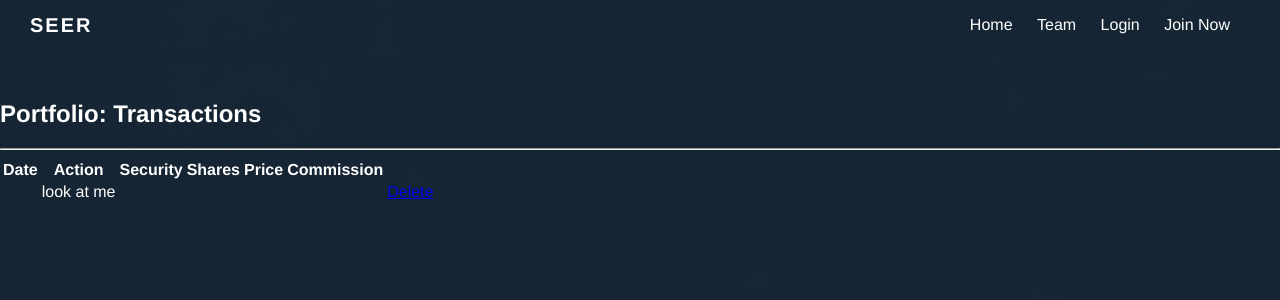
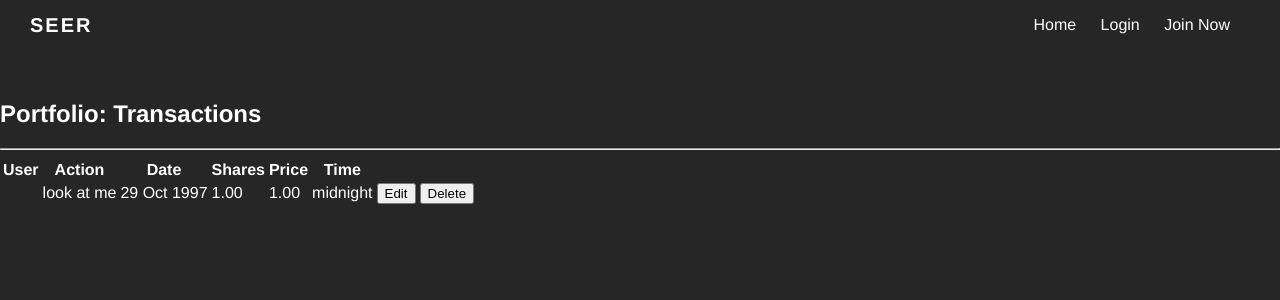
Before and after one commit to roshanjrajan/Seer, a Django app: page /portfolio/txn/ in a window 1280 px wide. Shown: the top 300 px of the page. Run offline with Django 3.2, Linux system fonts and the light colour scheme; data comes from the database, SQL or seed files in the repository; some libraries are stand-ins or nearby versions.

Commit message:
transaction table setup

```diff
--- a/src/django/Account/static/account/style.css
+++ b/src/django/Account/static/account/style.css
@@ -7,13 +7,33 @@ html, body {
 body {
       font-family: "Helvetica Neue",sans-serif;
       font-weight: lighter;
-      background: url("images/background.png");
+      background: #262626;
       color: white;
 }
 
 header {
       width: 100%;
       height: 10vh;
+}
+
+.anime {
+      font-size: 36px;
+      white-space:  nowrap;
+      width: 100%
+      animation: typing 4s steps(60, end);
+      overflow: hidden;
+}
+
+.anime:nth-child(2) {
+      animation: typingtwo 4s steps(60, end);
+}
+
+.cursor {
+      animation: blink .6s infinite;
+}
+
+.container {
+      margin: 25px 50px;
 }
 
 .content {
@@ -123,3 +143,25 @@ nav ul li a:hover {
       }
 
 }
+
+@keyframes blink {
+      to {
+            opacity: 0;
+      }
+}
+@keyframes typing {
+      from {
+            width: 0;
+      }
+}
+@keyframes typingtwo {
+      0% {
+            width: 0;
+      }
+      50% {
+            width: 0;
+      }
+      100% {
+            width: 100%;
+      }
+}
--- a/src/django/Account/templates/account/includes/nav.html
+++ b/src/django/Account/templates/account/includes/nav.html
@@ -20,7 +20,6 @@
           {% else %}
             <ul>
               <li><a href="{% url 'account:home' %}">Home</a></li>
-              <li><a href="{% url 'account:team' %}">Team</a></li>
               <li><a href="/account/login/">Login</a></li>
               <li><a href="{% url 'account:register' %}">Join Now</a></li>
             </ul>
--- a/src/django/Account/templates/account/login.html
+++ b/src/django/Account/templates/account/login.html
@@ -3,9 +3,8 @@
 {% block title %}Login{% endblock %}
 
 {% block content %}
-<div class="containter">
-	<h2>Login</h2>
-
+<h2>Login</h2>
+<div class="container">
 	<form method="post">
 	    {% csrf_token %}
 	    {{ form.as_p }}
--- a/src/django/Account/templates/account/register.html
+++ b/src/django/Account/templates/account/register.html
@@ -2,10 +2,12 @@
 
 {% block content %}
 <h2>Register</h2>
+<div class="container">
 	<form method="POST" action="">
 		{% csrf_token %}
 		{{ form.as_p }}
 
 		<input type="submit" value="Submit">
 	</form>
+<div>
 {% endblock %}
--- a/src/django/Account/templates/default.html
+++ b/src/django/Account/templates/default.html
@@ -12,7 +12,7 @@
 
 		<!-- Load static files from django templates-->
 		<!-- <link rel="stylesheet" href="https://maxcdn.bootstrapcdn.com/bootstrap/4.0.0/css/bootstrap.min.css" integrity="sha384-Gn5384xqQ1aoWXA+058RXPxPg6fy4IWvTNh0E263XmFcJlSAwiGgFAW/dAiS6JXm" crossorigin="anonymous"> -->
-
+      	<link src="https://cdnjs.cloudflare.com/ajax/libs/normalize/4.2.0/normalize.min.css">
 
 		{% block head %}
 		{% endblock %}
@@ -24,7 +24,7 @@
 			{% block content %}
 			{% endblock %}
 			<!-- <script src="https://code.jquery.com/jquery-3.2.1.slim.min.js" integrity="sha384-KJ3o2DKtIkvYIK3UENzmM7KCkRr/rE9/Qpg6aAZGJwFDMVNA/GpGFF93hXpG5KkN" crossorigin="anonymous"></script>
-			<script src="https://cdnjs.cloudflare.com/ajax/libs/popper.js/1.12.9/umd/popper.min.js" integrity="sha384-ApNbgh9B+Y1QKtv3Rn7W3mgPxhU9K/ScQsAP7hUibX39j7fakFPskvXusvfa0b4Q" crossorigin="anonymous"></script>
+
 			<script src="https://maxcdn.bootstrapcdn.com/bootstrap/4.0.0/js/bootstrap.min.js" integrity="sha384-JZR6Spejh4U02d8jOt6vLEHfe/JQGiRRSQQxSfFWpi1MquVdAyjUar5+76PVCmYl" crossorigin="anonymous"></script> -->
 		</div>
 	</body>
--- a/src/django/portfolio/models.py
+++ b/src/django/portfolio/models.py
@@ -3,28 +3,15 @@ from __future__ import unicode_literals
 from decimal import Decimal
 from django.utils import timezone
 from django.db import models
+from django.contrib.auth.models import User
 
 class Transaction(models.Model):
-    # account = models.ForeignKey(User?????)
-    action = models.CharField(max_length=1, blank=False,default='b')
-    currency = models.CharField(max_length=20, blank=False, default='GARBAGE')
-    amount = models.DecimalField(decimal_places=2, max_digits=10, null=False, default=-1)
-    value = models.DecimalField(decimal_places=2, max_digits=10, null=False, default=-1)
-    time = models.IntegerField(blank=False, default=-1)
+    account = models.ForeignKey(User, related_name='members', null=True)
+    action = models.CharField(max_length=10)
+    date = models.DateField('Date')
+    number_of_stocks = models.DecimalField(decimal_places=2, max_digits=10, null=True)
+    price = models.DecimalField(decimal_places=2, max_digits=10, null=True)
+    time = models.TimeField('Time')
+
     def __unicode__(self):
-		return self.action + ' ' + str(self.shares) + ' ' + self.security
-
-class CryptocurrencyLog(models.Model):
-	slug = models.CharField(max_length=20)
-	symbol = models.CharField(max_length=20)
-	name = models.CharField(max_length=20)
-	date = models.CharField(max_length=10)
-	ranknow = models.IntegerField()
-	openprice = models.DecimalField(decimal_places=2, max_digits=10, null=False)
-	highprice = models.DecimalField(decimal_places=2, max_digits=10, null=False)
-	lowprice = models.DecimalField(decimal_places=2, max_digits=10, null=False)
-	closeprice = models.DecimalField(decimal_places=2, max_digits=10, null=False)
-	volume = models.DecimalField(decimal_places=2, max_digits=10, null=False)
-	market = models.DecimalField(decimal_places=2, max_digits=10, null=False)
-	close_ratio = models.DecimalField(decimal_places=2, max_digits=10, null=False)
-	spread = models.DecimalField(decimal_places=2, max_digits=10, null=False)
+      return self.action + ' ' + str(self.number_of_stocks) + ' ' + self.security
--- a/src/django/portfolio/templates/portfolio/transaction_confirm_delete.html
+++ b/src/django/portfolio/templates/portfolio/transaction_confirm_delete.html
@@ -8,7 +8,7 @@
 <form action="" method="post">
   {% csrf_token %}
   Delete transaction?
-  <input type="submit" />
+  <input type="submit" value="Delete"/>
 </form>
 
 {% endblock %}
--- a/src/django/portfolio/templates/portfolio/transaction_list.html
+++ b/src/django/portfolio/templates/portfolio/transaction_list.html
@@ -7,24 +7,29 @@
 
 <table>
   <tr>
+    <th>User</th>
+    <th>Action</th>
     <th>Date</th>
-    <th>Action</th>
-    <th>Security</th>
     <th>Shares</th>
     <th>Price</th>
-    <th>Commission</th>
+    <th>Time</th>
     <th>&nbsp;</th>
   </tr>
 
   {% for t in object_list %}
   <tr>
-    <td><a href="{{t.id}}">{{t.date|date:"d M Y"}}</a></td>
+    <td>{{ t.account }}</td>
     <td>{{ t.action }}</td>
-    <td>{{t.security}}</td>
-    <td>{{t.shares}}</td>
-    <td>{{t.price}}</td>
-    <td>{{t.commission}}</td>
-    <td><a href="{{t.id}}/delete">Delete</a></td>
+    <td>{{ t.date|date:"d M Y" }}</td>
+    <td>{{ t.number_of_stocks }}</td>
+    <td>{{ t.price }}</td>
+    <td>{{ t.time }}</td>
+    <td><a href="{{t.id}}">
+      <input type="submit" value="Edit" /></a>
+    </td>
+    <td><a href="{{t.id}}/delete">
+      <input type="submit" value="Delete" /></a>
+    </td>
   </tr>
   {% endfor %}
 
--- a/src/django/portfolio/views.py
+++ b/src/django/portfolio/views.py
@@ -1,7 +1,7 @@
 from django.views.generic import TemplateView
 from django.shortcuts import render, redirect
 from django.views.generic import ListView, CreateView, DetailView, UpdateView, DeleteView
-from .models import Transaction, CryptocurrencyLog
+from .models import Transaction
 
 # Create your views here.
 class port_view(TemplateView):
```
Also changed, not shown: src/django/Account/templates/account/home.html (+9 -2 lines), src/django/Seer/settings.py (+15 -1 lines), src/django/Account/models.py (line endings or trailing spaces), src/django/Account/static/account/images/logo.png (added), src/django/portfolio/migrations/0003_auto_20180421_0027.py (added), src/django/portfolio/migrations/0004_auto_20180421_0029.py (added), src/django/portfolio/migrations/0005_auto_20180421_0032.py (added), src/django/portfolio/migrations/0006_auto_20180421_0032.py (added), 1 other file.
